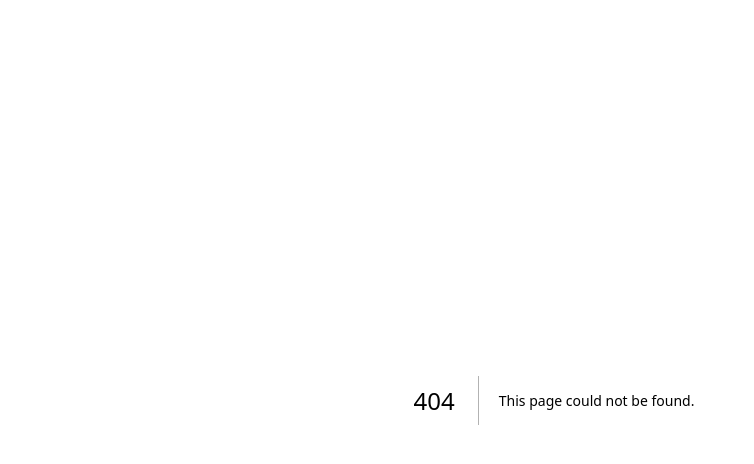
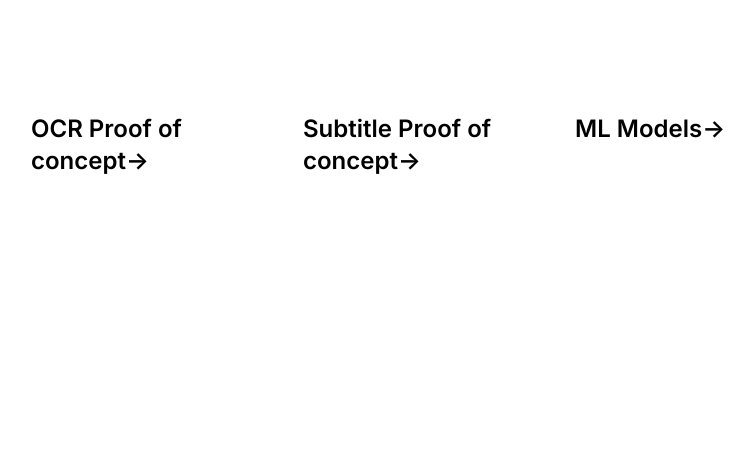
Before and after one commit to pedromshin/pedroshin.dev, a Next.js app: page / in a window 1280 px wide. Before the commit this address had no page. Shown: the top 464 px of the page, without its empty margins (86-840 px from the left). Built offline with nearby package versions, Linux system fonts and the light colour scheme.

Commit message:
fix pages

```diff
--- a/src/pages/index.tsx
+++ b/src/pages/index.page.tsx
@@ -1,4 +1,3 @@
-import Image from "next/image";
 import { Inter } from "next/font/google";
 
 const inter = Inter({ subsets: ["latin"] });
--- a/src/pages/ocr/RGExtract/index.page.tsx
+++ b/src/pages/ocr/RGExtract/index.tsx
@@ -93,6 +93,8 @@ const RGExtract = () => {
           block.BlockType === "QUERY" || block.BlockType === "QUERY_RESULT"
       );
 
+      console.log("queryresults", queryResults);
+
       queryResults?.map((block, index) => {
         if (block.BlockType === "QUERY") {
           result.push({
@@ -112,6 +114,8 @@ const RGExtract = () => {
           }
         }
       });
+
+      console.log(result);
 
       setOcrResult(result);
     } catch (error) {
--- a/src/pages/ocr/index.tsx
+++ b/src/pages/ocr/index.page.tsx
@@ -1,5 +1,5 @@
-import RGExtract from "./RGExtract/index.page";
-import CNHExtract from "./CNHExtract/index";
+import RGExtract from "./RGExtract";
+import CNHExtract from "./CNHExtract";
 
 const Ocr = () => {
   return (
--- a/tailwind.config.js
+++ b/tailwind.config.js
@@ -1,18 +1,18 @@
 /** @type {import('tailwindcss').Config} */
 module.exports = {
   content: [
-    './src/pages/**/*.{js,ts,jsx,tsx}',
-    './src/components/**/*.{js,ts,jsx,tsx}',
-    './src/app/**/*.{js,ts,jsx,tsx}',
+    "./src/pages/**/*.page.{js,ts,jsx,tsx}",
+    "./src/components/**/*.page.{js,ts,jsx,tsx}",
+    "./src/app/**/*.page.{js,ts,jsx,tsx}",
   ],
   theme: {
     extend: {
       backgroundImage: {
-        'gradient-radial': 'radial-gradient(var(--tw-gradient-stops))',
-        'gradient-conic':
-          'conic-gradient(from 180deg at 50% 50%, var(--tw-gradient-stops))',
+        "gradient-radial": "radial-gradient(var(--tw-gradient-stops))",
+        "gradient-conic":
+          "conic-gradient(from 180deg at 50% 50%, var(--tw-gradient-stops))",
       },
     },
   },
   plugins: [],
-}
+};
```
